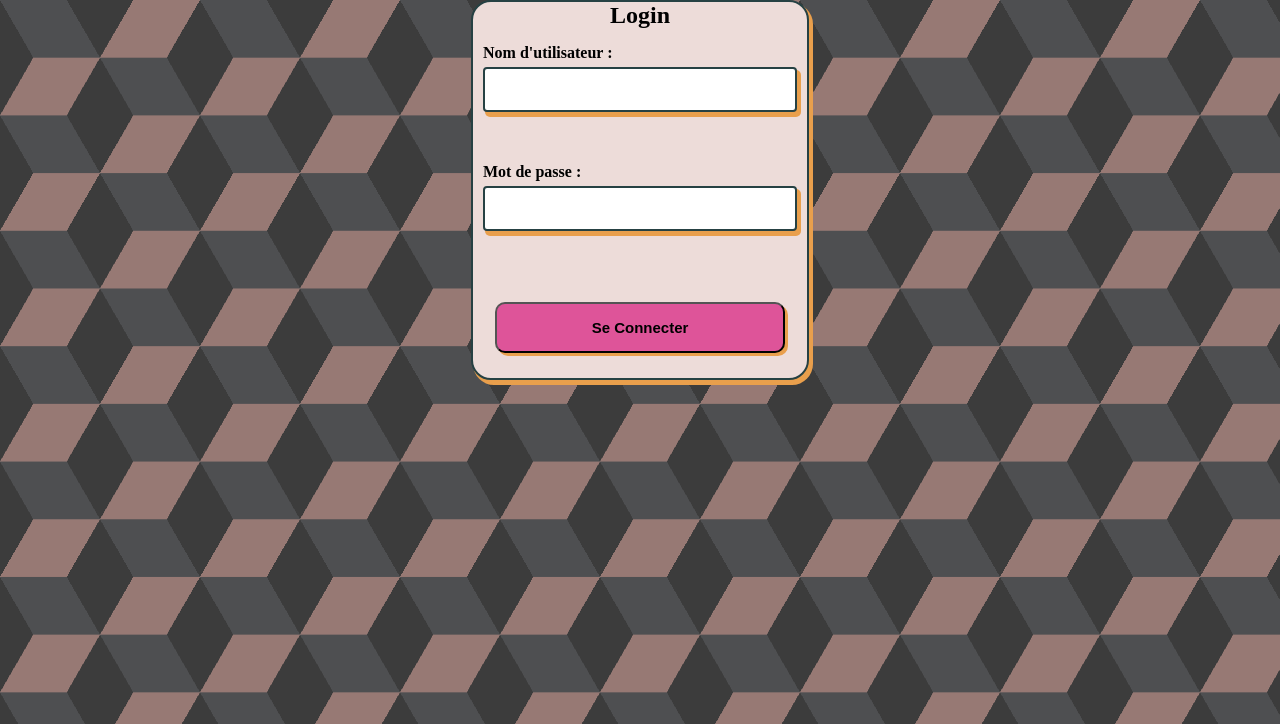
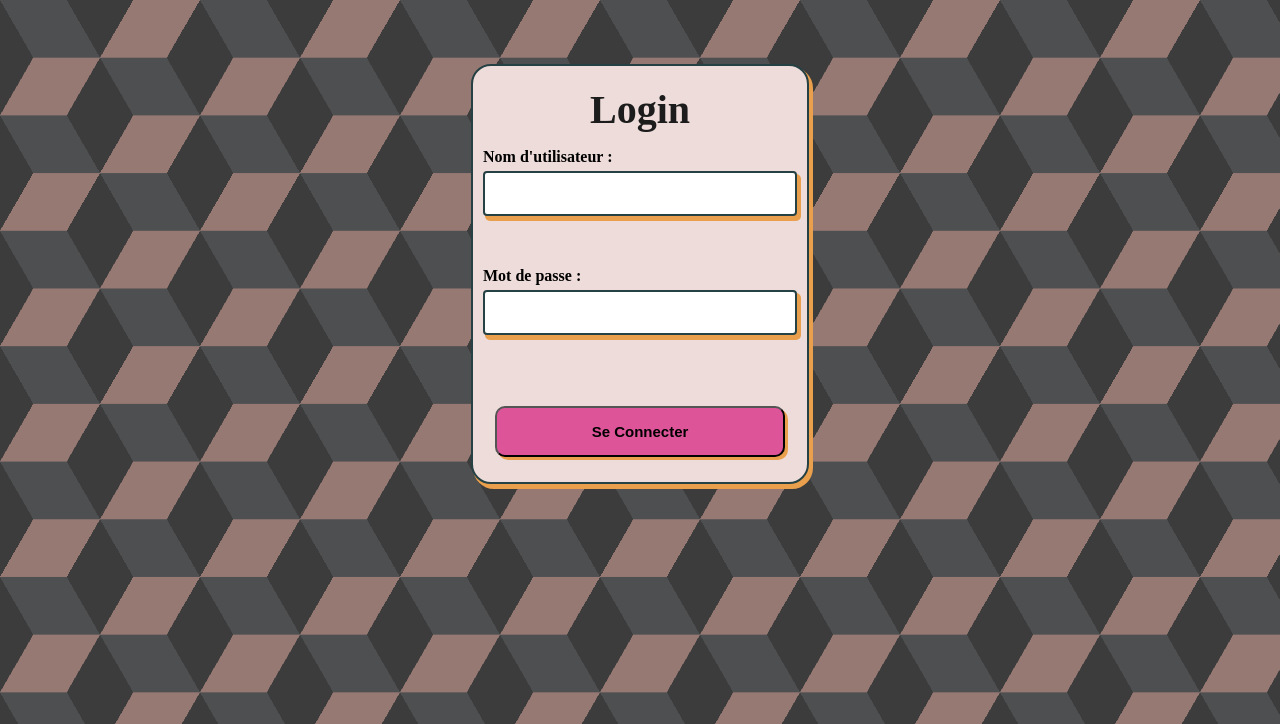
Before and after one commit to AxelBaranowski3il/projet_web, a PHP site: page /auth.php in a window 1280 px wide. Shown: the top 724 px of the page. Run offline with PHP 8.4, Linux system fonts and the light colour scheme.

Commit message:
modification css index

```diff
--- a/auth.php
+++ b/auth.php
@@ -10,7 +10,7 @@
 <body>
 <div class="container">
   <div class="form_area">
-    <h2 id="titre_login">Login</h2>
+    <p class="title">Login</p>
     <form method="post" action="auth.php">
 
       <div class="form_group">
--- a/css/login.css
+++ b/css/login.css
@@ -32,6 +32,7 @@ body {
   justify-content: center;
   flex-direction: column;
   text-align: center;
+  margin: 5%;
 }
 
 .form_area {
@@ -48,9 +49,9 @@ body {
 }
 
 .title {
-  color: #264143;
+  color: #1c1c1c;
   font-weight: 900;
-font-size: 1.5em;
+  font-size: 40px;
   margin-top: 20px;
 }
 
```
Also changed, not shown: css/main_test.css (+23 -3 lines).
